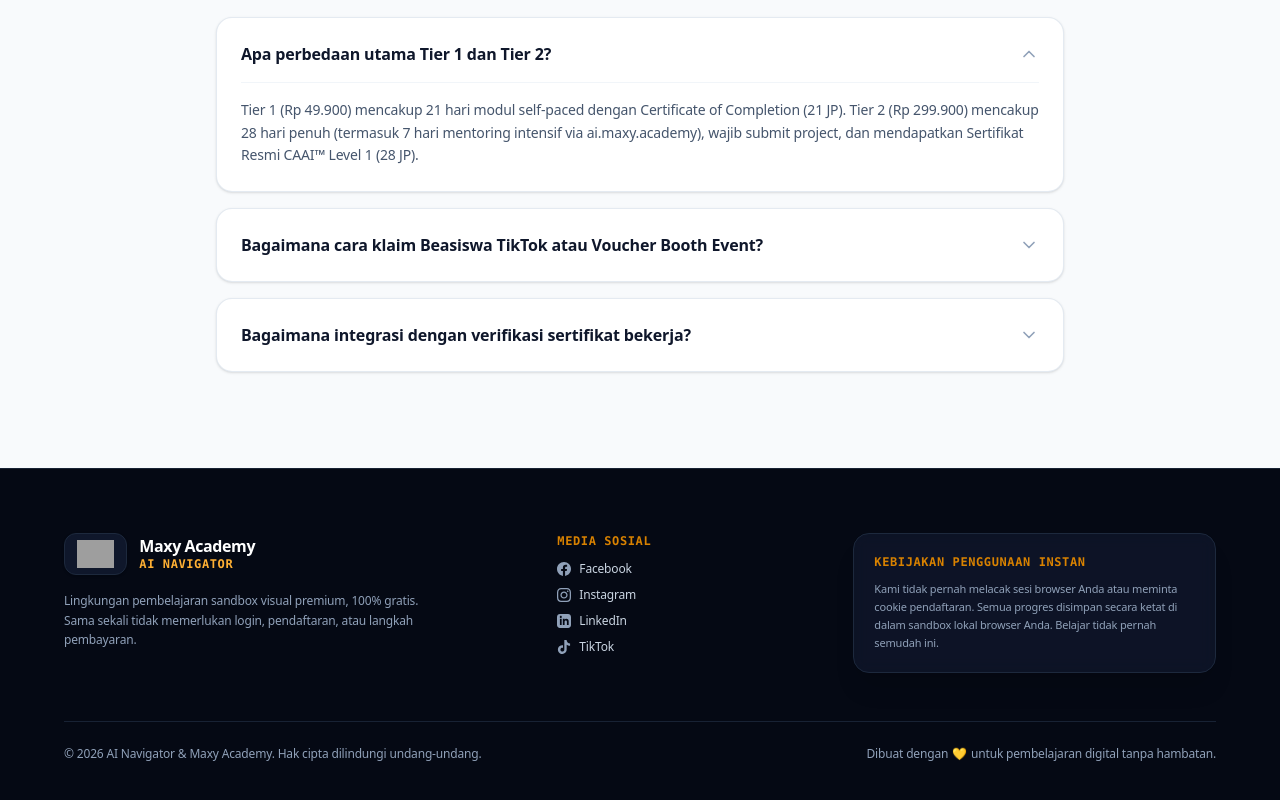
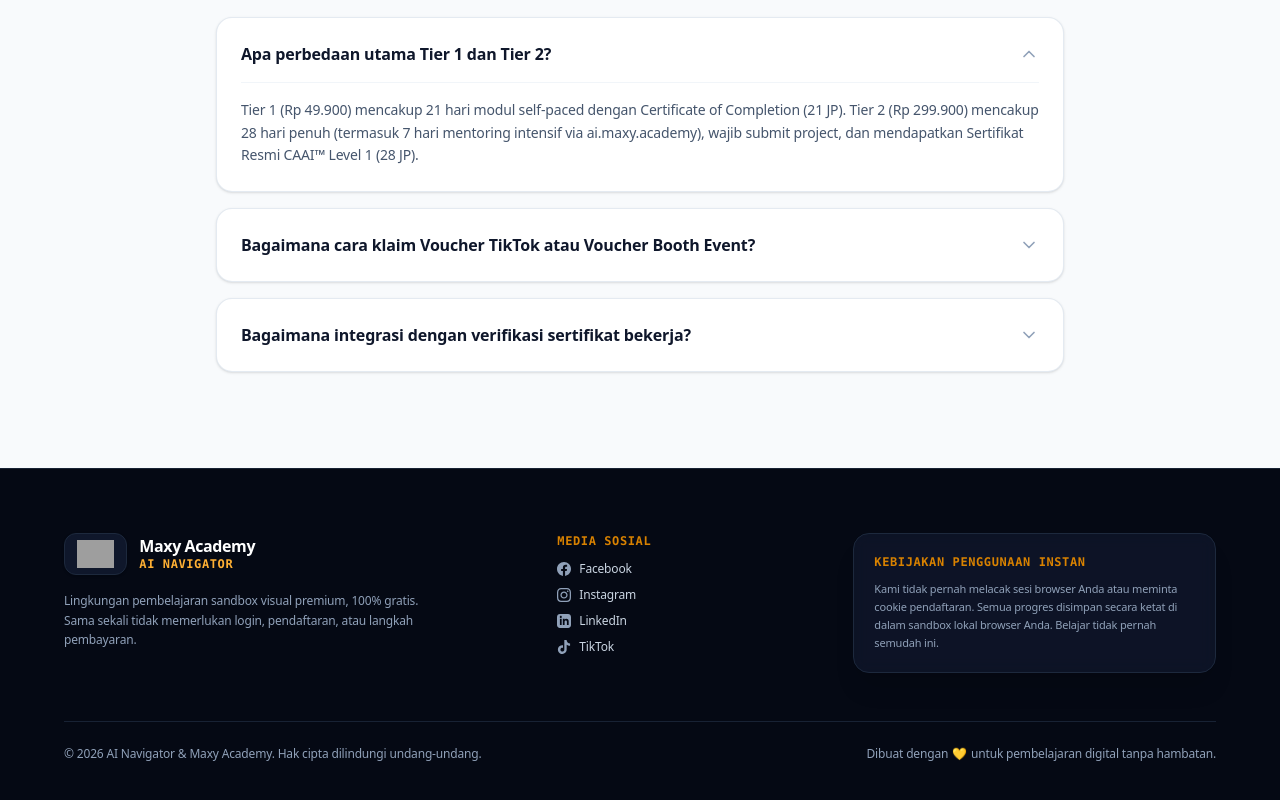
Before and after one commit to itmaxyacademy/landing-navigator, a React (Vite) app: page / in a window 1280 px wide. Shown: the part 6992-7792 px from the top of the page. Built offline with nearby package versions, Linux system fonts and the light colour scheme; no server answers; grey boxes are pictures that could not be loaded.

Commit message:
copy: update FAQ copy to change Beasiswa to Voucher in both ID and EN translations

```diff
--- a/src/data/translations.ts
+++ b/src/data/translations.ts
@@ -147,9 +147,9 @@
     faq1Q: 'Apa perbedaan utama Tier 1 dan Tier 2?',
     faq1A:
       'Tier 1 (Rp 49.900) mencakup 21 hari modul self-paced dengan Certificate of Completion (21 JP). Tier 2 (Rp 299.900) mencakup 28 hari penuh (termasuk 7 hari mentoring intensif via ai.maxy.academy), wajib submit project, dan mendapatkan Sertifikat Resmi CAAI™ Level 1 (28 JP).',
-    faq2Q: 'Bagaimana cara klaim Beasiswa TikTok atau Voucher Booth Event?',
+    faq2Q: 'Bagaimana cara klaim Voucher TikTok atau Voucher Booth Event?',
     faq2A:
-      'Klaim beasiswa bisa dilakukan secara langsung saat Sesi Live TikTok @maxy.academy atau dengan memasukkan kode voucher saat checkout.',
+      'Klaim voucher bisa dilakukan secara langsung saat Sesi Live TikTok @maxy.academy atau dengan memasukkan kode voucher saat checkout.',
     faq3Q: 'Bagaimana integrasi dengan verifikasi sertifikat bekerja?',
     faq3A:
       'Setiap lulusan Tier 2 yang project-nya disetujui oleh mentor akan menerima ID sertifikat digital unik dengan stempel verifikasi resmi yang dapat diverifikasi oleh publik atau direkrut di LinkedIn.',
@@ -354,9 +354,9 @@
     faq1Q: 'What is the key difference between Tier 1 and Tier 2?',
     faq1A:
       'Tier 1 (Rp 49.900) includes 21 days of self-paced learning with a Certificate of Completion (21 JP). Tier 2 (Rp 299.900) includes full 28 days (with 7 days intensive live mentoring via ai.maxy.academy), mandatory project submission, and earns you an Official CAAI™ Level 1 Certificate (28 JP).',
-    faq2Q: 'How do I claim the TikTok Scholarship or Event Booth Voucher?',
+    faq2Q: 'How do I claim the TikTok Voucher or Event Booth Voucher?',
     faq2A:
-      'Scholarships can be claimed directly during MAXY Academy TikTok Live (@maxy.academy) or by applying your voucher code during checkout.',
+      'Vouchers can be claimed directly during MAXY Academy TikTok Live (@maxy.academy) or by applying your voucher code during checkout.',
     faq3Q: 'How does certificate verification work?',
     faq3A:
       'Every Tier 2 graduate whose project is approved by a mentor receives a unique digital credential ID with official verification hash stamp that can be verified publicly or attached to LinkedIn.',
```
Also changed, not shown: 3 other files (tests, documents, lock files or other folders).
